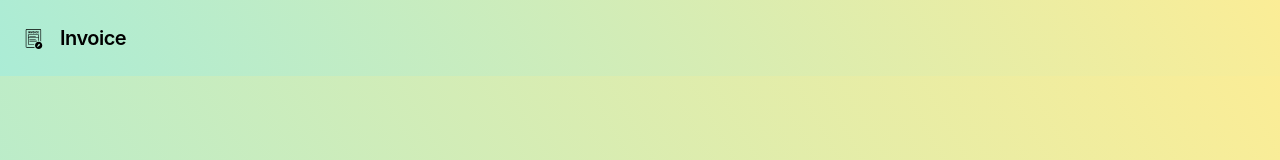
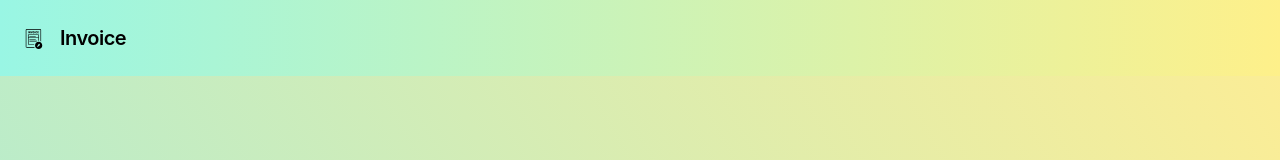
Before and after one commit to FlaM1nG/Invoice, a Vue app: page / in a window 1280 px wide. Shown: the top 160 px of the page. Built offline with nearby package versions, Linux system fonts and the light colour scheme; what vue3-google-login would draw is missing.

Commit message:
refactor(appheader): header component

```diff
--- a/src/components/AppHeader.vue
+++ b/src/components/AppHeader.vue
@@ -1,45 +1,31 @@
 <template>
     <header class="shadow w-screen">
-         <nav>
-             <nav class="flex items-center justify-between header p-6">
-                <router-link v-if="!isLoginRoute" :to="{ name: 'home' }">
-                     <div class="flex items-center flex-shrink-0 text-black mr-6">
+      <nav class="flex items-center justify-between p-6 w-full bg-gradient-to-r from-teal-200 to-yellow-200">
+        <router-link v-if="!isLoginRoute" :to="{ name: 'home' }" class="flex items-center flex-shrink-0 text-black mr-6">
           <AppIcon class="mr-4" icon-name="invoice">
-                            <IconInvoice :height="20" :width="20"/>
+            <IconInvoice :height="20" :width="20" />
           </AppIcon>
-                         <span class="font-semibold text-xl tracking-tight ">Invoice</span>
+          <span class="font-semibold text-xl tracking-tight">Invoice</span>
+        </router-link>
+        <div v-else class="flex items-center flex-shrink-0 text-black mr-6">
+          <AppIcon class="mr-4" icon-name="invoice">
+            <IconInvoice :height="20" :width="20" />
+          </AppIcon>
+          <span class="font-semibold text-xl tracking-tight">Invoice</span>
         </div>
-                 </router-link>
-                <div v-else>
-                     <div class="flex items-center flex-shrink-0 text-black mr-6">
-                         <AppIcon class="mr-4" icon-name="invoice">
-                            <IconInvoice :height="20" :width="20"/>
-                         </AppIcon>
-                         <span class="font-semibold text-xl tracking-tight ">Invoice</span>
-                     </div>
-                </div>
-             </nav>
       </nav>
     </header>
   </template>
 
   <script setup lang="ts">
-import AppIcon from './AppIcon.vue'
-import IconInvoice from '../components/icons/IconInvoice.vue'
-import { computed } from "vue"
+  import { computed } from 'vue';
   import { useRoute } from 'vue-router';
+  import AppIcon from './AppIcon.vue';
+  import IconInvoice from '../components/icons/IconInvoice.vue';
 
   const route = useRoute();
 
-const isLoginRoute = computed((): boolean => {
-  return route.name === 'login'
+  const isLoginRoute = computed<Boolean>(() => {
+    return route.name === 'login';
   });
-
   </script>
-
-<style scoped>
-.header {
-    width: 100%;
-    background-image: linear-gradient(60deg, #abecd6 0%, #fbed96 100%);
-}
-</style>
```
Lines whose indentation alone changed are shown as unchanged.
